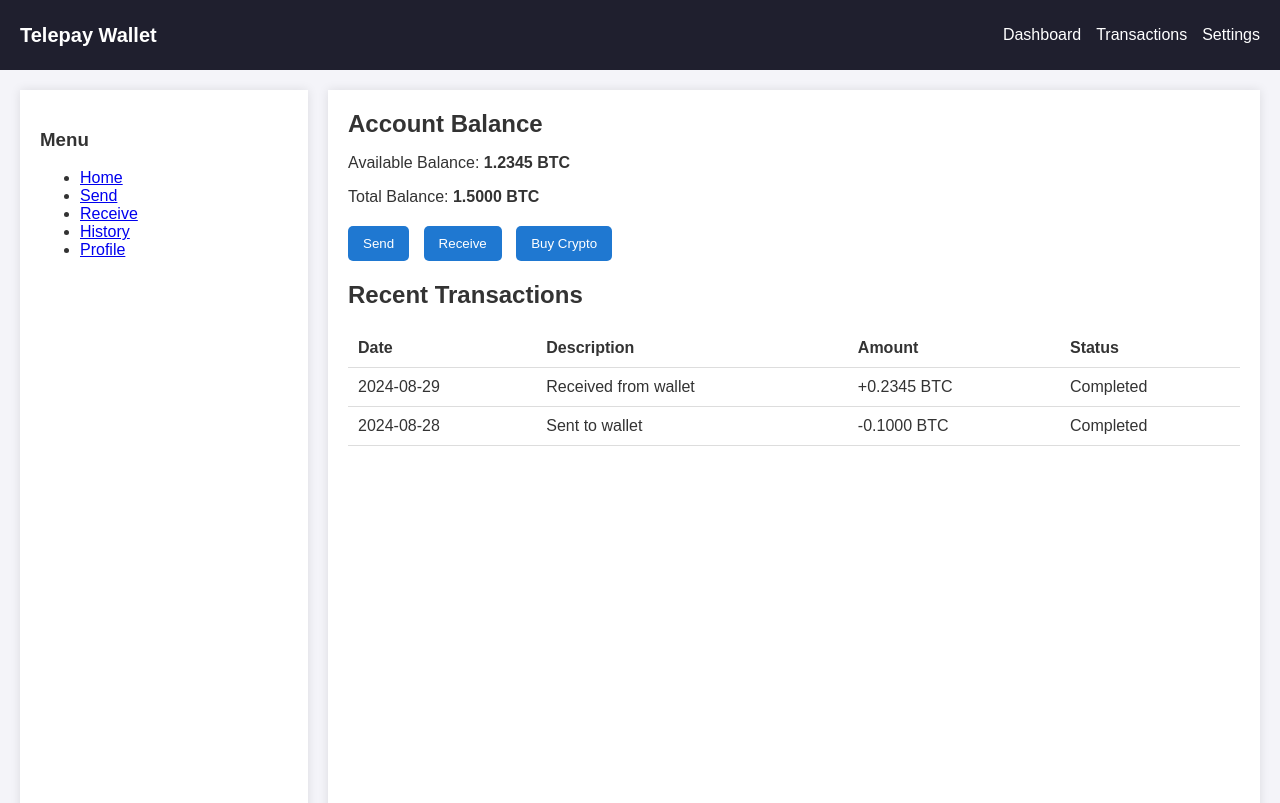
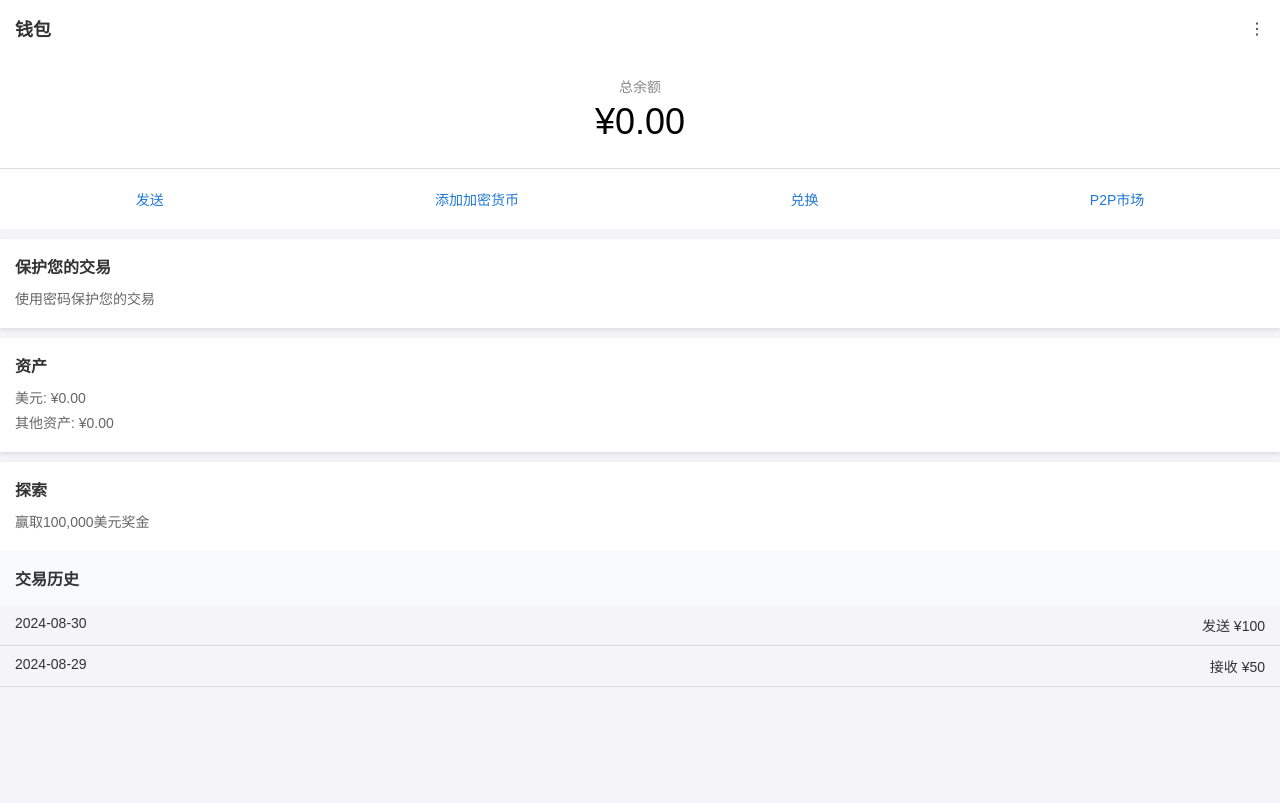
Before and after one commit to wyf410522/telegram-webapp, a plain HTML site: page index.html in a window 1280 px wide. Drawn offline with Linux system fonts and the light colour scheme.

Commit message:
Update index.html

```diff
--- a/index.html
+++ b/index.html
@@ -1,175 +1,173 @@
 <!DOCTYPE html>
-<html lang="en">
+<html lang="zh-CN">
 <head>
     <meta charset="UTF-8">
     <meta http-equiv="X-UA-Compatible" content="IE=edge">
     <meta name="viewport" content="width=device-width, initial-scale=1.0">
-    <title>Telepay Wallet</title>
+    <title>Telepay 钱包</title>
     <style>
         body {
             margin: 0;
             font-family: Arial, sans-serif;
             background-color: #f4f4f9;
             color: #333;
-            overflow: hidden; /* 防止 Telegram WebApp 滚动问题 */
+            display: flex;
+            flex-direction: column;
+            height: 100vh;
+            overflow: hidden;
         }
         header {
-            background-color: #1f1f2e;
-            color: #fff;
-            padding: 10px 20px;
+            background-color: #ffffff;
+            color: #333;
+            padding: 15px;
             display: flex;
             align-items: center;
             justify-content: space-between;
+            box-shadow: 0 2px 5px rgba(0, 0, 0, 0.1);
         }
         header .logo {
-            font-size: 20px;
+            font-size: 18px;
             font-weight: bold;
         }
-        nav ul {
-            list-style: none;
+        .balance {
             display: flex;
-            gap: 15px;
+            flex-direction: column;
+            align-items: center;
+            padding: 20px;
+            border-bottom: 1px solid #ddd;
+            background-color: #fff;
         }
-        nav ul li {
-            display: inline;
+        .balance .total-balance {
+            font-size: 14px;
+            color: #888;
         }
-        nav ul li a {
-            color: #fff;
-            text-decoration: none;
+        .balance .amount {
+            font-size: 36px;
+            margin: 5px 0;
+            color: #000;
         }
-        .container {
+        .actions {
             display: flex;
-            padding: 20px;
-            gap: 20px;
-            height: calc(100vh - 60px); /* 全屏适配 */
+            justify-content: space-around;
+            padding: 10px 0;
+            background-color: #fff;
         }
-        .sidebar {
-            width: 20%;
-            background: #ffffff;
-            padding: 20px;
-            box-shadow: 0 0 10px rgba(0, 0, 0, 0.1);
+        .actions button {
+            display: flex;
+            flex-direction: column;
+            align-items: center;
+            padding: 10px;
+            background: none;
+            border: none;
+            cursor: pointer;
+            color: #1f78d1;
+            font-size: 14px;
+        }
+        .actions button:hover {
+            color: #145a9c;
+        }
+        .section {
+            padding: 15px;
+            background: #fff;
+            margin-top: 10px;
+            box-shadow: 0 2px 5px rgba(0, 0, 0, 0.1);
+        }
+        .section h3 {
+            margin: 0 0 10px;
+            font-size: 16px;
+        }
+        .section p {
+            margin: 5px 0;
+            font-size: 14px;
+            color: #666;
+        }
+        .transaction-history {
+            flex: 1;
             overflow-y: auto;
         }
-        .content {
-            flex: 1;
-            background: #ffffff;
-            padding: 20px;
-            box-shadow: 0 0 10px rgba(0, 0, 0, 0.1);
-            overflow-y: auto;
+        .transaction-history h4 {
+            padding: 15px;
+            background: #f8f9fa;
+            margin: 0;
+            font-size: 16px;
         }
-        .account-info {
-            margin-bottom: 20px;
+        .transaction-history ul {
+            list-style: none;
+            padding: 0;
+            margin: 0;
         }
-        .account-info h2 {
-            margin: 0 0 10px;
+        .transaction-history li {
+            padding: 10px 15px;
+            border-bottom: 1px solid #ddd;
+            display: flex;
+            justify-content: space-between;
         }
-        .transactions {
-            margin-top: 20px;
-        }
-        .transactions table {
-            width: 100%;
-            border-collapse: collapse;
-        }
-        .transactions table th, .transactions table td {
-            padding: 10px;
-            text-align: left;
-            border-bottom: 1px solid #ddd;
-        }
-        .actions {
-            margin-top: 20px;
-        }
-        .actions button {
-            padding: 10px 15px;
-            margin-right: 10px;
-            border: none;
-            border-radius: 5px;
-            cursor: pointer;
-            background-color: #1f78d1;
-            color: white;
-        }
-        .actions button:hover {
-            background-color: #145a9c;
+        .transaction-history li span {
+            font-size: 14px;
         }
     </style>
 </head>
 <body>
 
 <header>
-    <div class="logo">Telepay Wallet</div>
-    <nav>
-        <ul>
-            <li><a href="#">Dashboard</a></li>
-            <li><a href="#">Transactions</a></li>
-            <li><a href="#">Settings</a></li>
-        </ul>
-    </nav>
+    <div class="logo">钱包</div>
+    <div class="menu">⋮</div>
 </header>
 
-<div class="container">
-    <aside class="sidebar">
-        <h3>Menu</h3>
-        <ul>
-            <li><a href="#">Home</a></li>
-            <li><a href="#">Send</a></li>
-            <li><a href="#">Receive</a></li>
-            <li><a href="#">History</a></li>
-            <li><a href="#">Profile</a></li>
-        </ul>
-    </aside>
-    <main class="content">
-        <div class="account-info">
-            <h2>Account Balance</h2>
-            <p>Available Balance: <strong>1.2345 BTC</strong></p>
-            <p>Total Balance: <strong>1.5000 BTC</strong></p>
-        </div>
-        <div class="actions">
-            <button onclick="sendTransaction()">Send</button>
-            <button>Receive</button>
-            <button>Buy Crypto</button>
-        </div>
-        <div class="transactions">
-            <h2>Recent Transactions</h2>
-            <table>
-                <thead>
-                    <tr>
-                        <th>Date</th>
-                        <th>Description</th>
-                        <th>Amount</th>
-                        <th>Status</th>
-                    </tr>
-                </thead>
-                <tbody>
-                    <tr>
-                        <td>2024-08-29</td>
-                        <td>Received from wallet</td>
-                        <td>+0.2345 BTC</td>
-                        <td>Completed</td>
-                    </tr>
-                    <tr>
-                        <td>2024-08-28</td>
-                        <td>Sent to wallet</td>
-                        <td>-0.1000 BTC</td>
-                        <td>Completed</td>
-                    </tr>
-                </tbody>
-            </table>
-        </div>
-    </main>
+<div class="balance">
+    <div class="total-balance">总余额</div>
+    <div class="amount">¥0.00</div>
+</div>
+
+<div class="actions">
+    <button>
+        <span>发送</span>
+    </button>
+    <button>
+        <span>添加加密货币</span>
+    </button>
+    <button>
+        <span>兑换</span>
+    </button>
+    <button>
+        <span>P2P市场</span>
+    </button>
+</div>
+
+<div class="section">
+    <h3>保护您的交易</h3>
+    <p>使用密码保护您的交易</p>
+</div>
+
+<div class="section">
+    <h3>资产</h3>
+    <p>美元: ¥0.00</p>
+    <p>其他资产: ¥0.00</p>
+</div>
+
+<div class="section">
+    <h3>探索</h3>
+    <p>赢取100,000美元奖金</p>
+</div>
+
+<div class="transaction-history">
+    <h4>交易历史</h4>
+    <ul>
+        <li>
+            <span>2024-08-30</span>
+            <span>发送 ¥100</span>
+        </li>
+        <li>
+            <span>2024-08-29</span>
+            <span>接收 ¥50</span>
+        </li>
+    </ul>
 </div>
 
 <script>
-    // Telegram Web App Initialization
+    // 初始化 Telegram Web App
     const tg = window.Telegram.WebApp;
-    tg.expand(); // Expand the WebApp to full screen
-
-    // Log some information for debugging purposes
-    console.log("Telegram WebApp started");
-    console.log("User Info:", tg.initDataUnsafe.user);
-
-    // Example function triggered by a button
-    function sendTransaction() {
-        alert("Send transaction functionality triggered!");
-    }
+    tg.expand();
 </script>
 
 </body>
```
